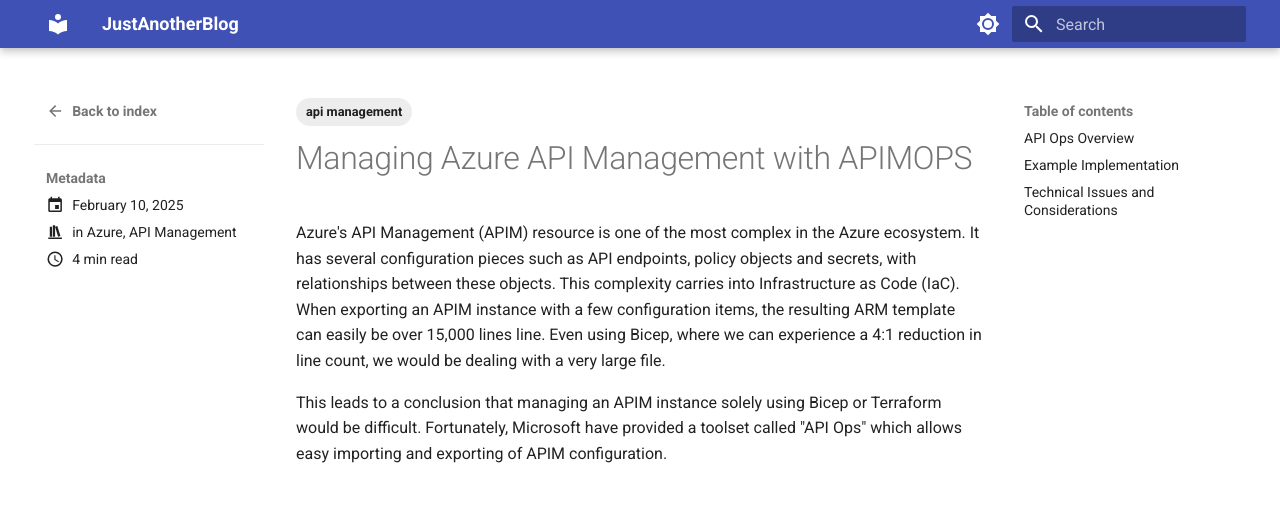
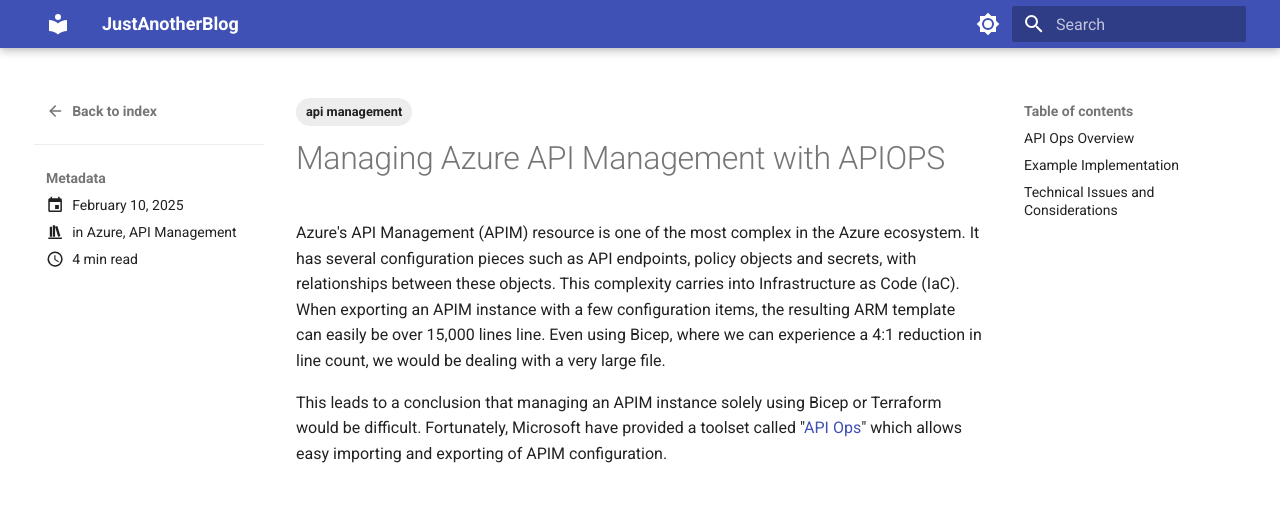
Before and after one commit to jpboyce/jpboyce.github.io, an MkDocs documentation site: the page built from docs/posts/2025-02-10-apiops.md, in a window 1280 px wide and 900 px high. Shown: the top 512 px of the window. Built offline with MkDocs 1.6.1 and Material for MkDocs 9.7.7, drawn with Linux system fonts in a browser that asks for light colours.

Commit message:
Minor fixes

```diff
--- a/docs/posts/2025-02-10-apimops.md
+++ b/docs/posts/2025-02-10-apiops.md
@@ -7,11 +7,11 @@
 tags:
   - api management
 ---
-# Managing Azure API Management with APIMOPS
+# Managing Azure API Management with APIOPS
 
 Azure's API Management (APIM) resource is one of the most complex in the Azure ecosystem.  It has several configuration pieces such as API endpoints, policy objects and secrets, with relationships between these objects.  This complexity carries into Infrastructure as Code (IaC).  When exporting an APIM instance with a few configuration items, the resulting ARM template can easily be over 15,000 lines line.  Even using Bicep, where we can experience a 4:1 reduction in line count, we would be dealing with a very large file.
 
-This leads to a conclusion that managing an APIM instance solely using Bicep or Terraform would be difficult.  Fortunately, Microsoft have provided a toolset called "API Ops" which allows easy importing and exporting of APIM configuration.
+This leads to a conclusion that managing an APIM instance solely using Bicep or Terraform would be difficult.  Fortunately, Microsoft have provided a toolset called "[API Ops](https://github.com/Azure/apiops)" which allows easy importing and exporting of APIM configuration.
 <!-- more -->
 ## API Ops Overview
 As the API Ops website states: "APIOPS places the Azure API Management infrastructure under version control...Rather than making changes directly in the portal, most operations happen through code changes that can be reviewed and audited".  For organisations that use IaC or have some level of material, these points will meet similar objectives they're trying to achieve (namely, that the APIM configuration is version controlled and can be audited).
```
